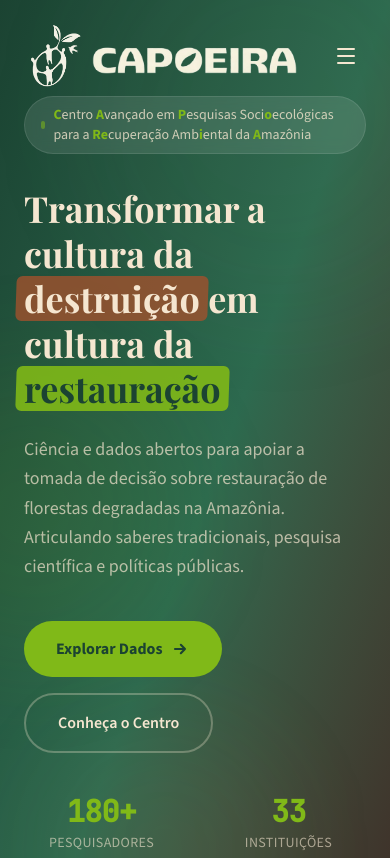
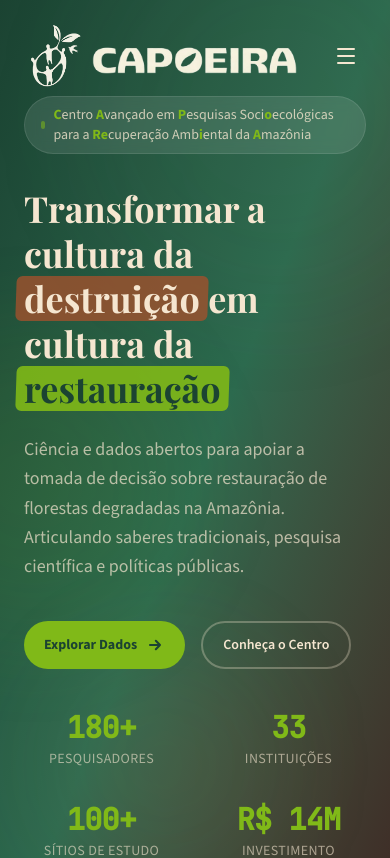
Before and after one commit to OQAY/Capoeira, a React (Vite) app: page / in a window 390 px wide. Shown: the top 858 px of the page. Built offline with nearby package versions, Linux system fonts and the light colour scheme; a web font is replaced by a local one.

Commit message:
CTAs lado a lado no mobile com padding reduzido

```diff
--- a/src/components/Hero.tsx
+++ b/src/components/Hero.tsx
@@ -106,7 +106,7 @@ export default function Hero() {
           >
             <a
               href="#explorador"
-              className="group px-8 py-4 bg-lime text-forest font-bold rounded-full hover:bg-lime/90 transition-all duration-300 hover:shadow-xl hover:shadow-lime/20 flex items-center gap-2"
+              className="group px-5 py-3 md:px-8 md:py-4 bg-lime text-forest font-bold text-sm md:text-base rounded-full hover:bg-lime/90 transition-all duration-300 hover:shadow-xl hover:shadow-lime/20 flex items-center gap-2"
             >
               Explorar Dados
               <svg className="w-5 h-5 transition-transform group-hover:translate-x-1" fill="none" viewBox="0 0 24 24" stroke="currentColor" strokeWidth={2.5}>
@@ -115,7 +115,7 @@ export default function Hero() {
             </a>
             <a
               href="#sobre"
-              className="px-8 py-4 border-2 border-cream/30 text-cream font-semibold rounded-full hover:bg-cream/10 hover:border-cream/50 transition-all duration-300"
+              className="px-5 py-3 md:px-8 md:py-4 border-2 border-cream/30 text-cream font-semibold text-sm md:text-base rounded-full hover:bg-cream/10 hover:border-cream/50 transition-all duration-300"
             >
               Conheça o Centro
             </a>
```
